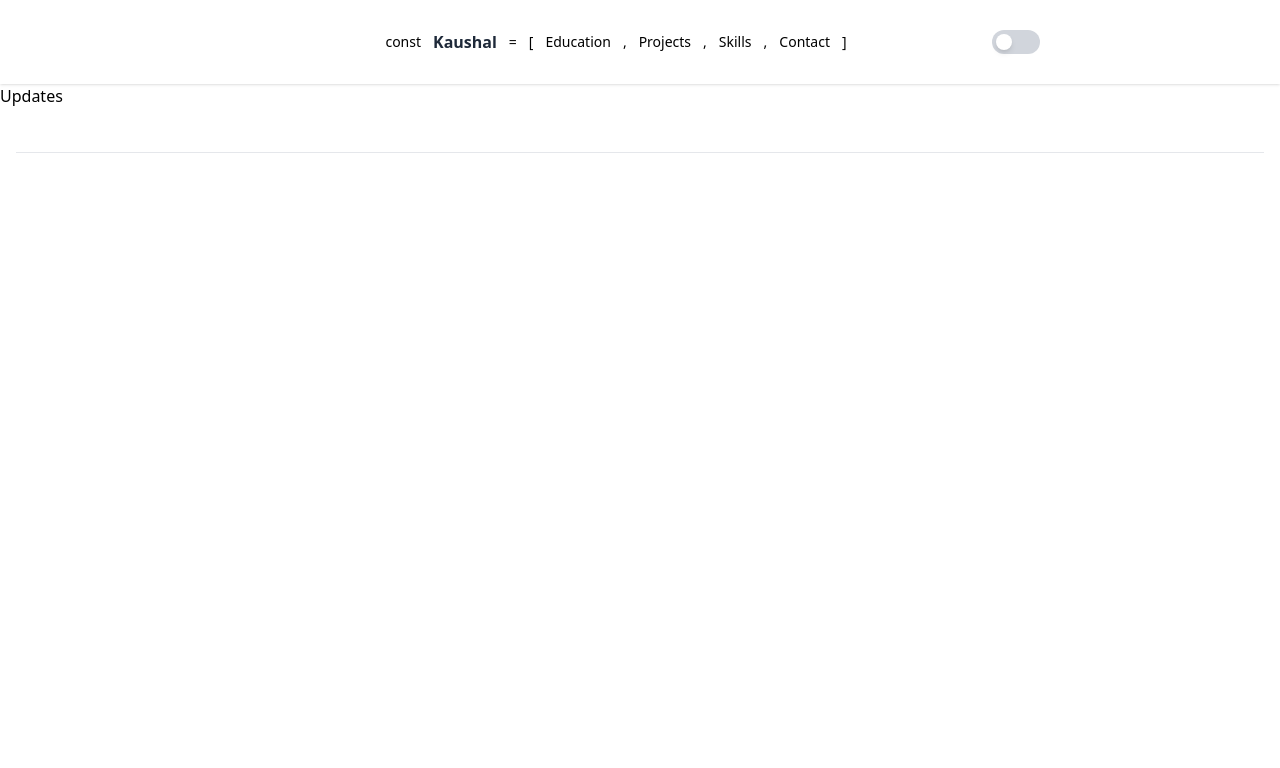
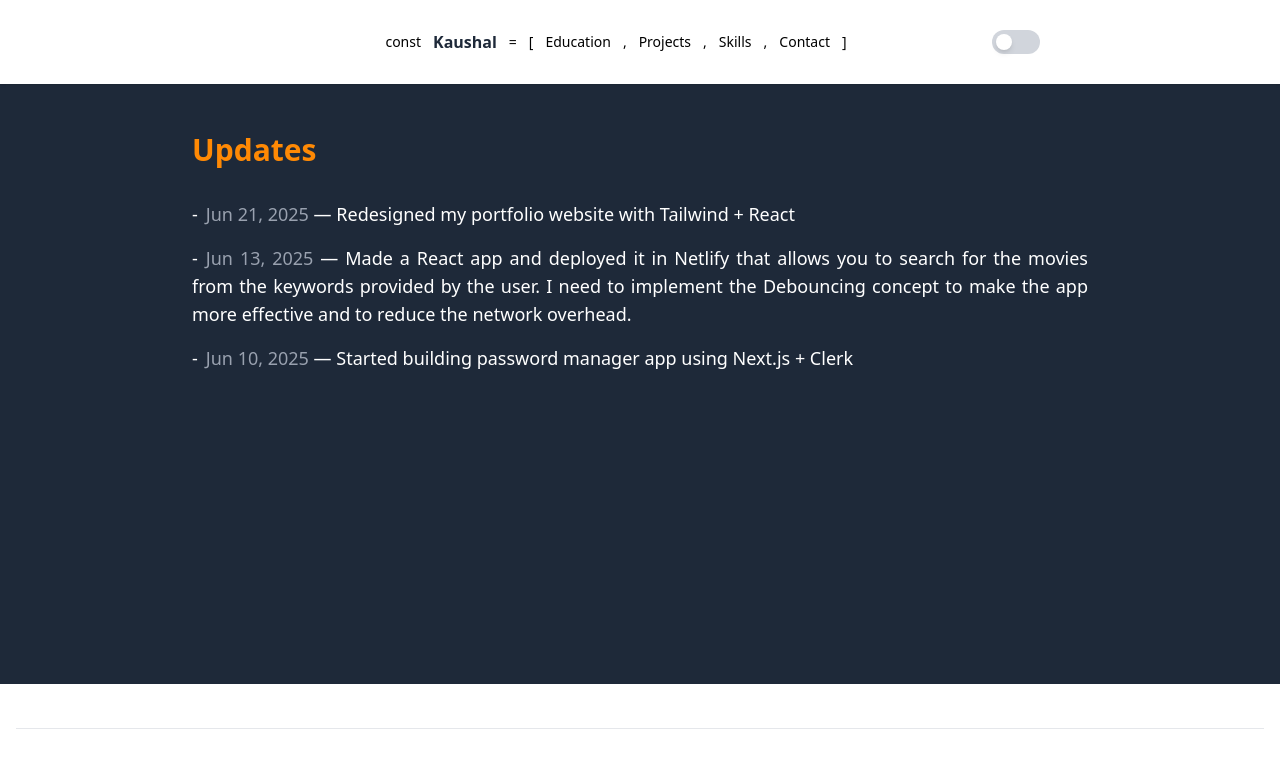
Before and after one commit to penguin-404/vite-portfolio, a React (Vite) app: page /updates in a window 1280 px wide. Shown: the top 768 px of the page. Built offline with nearby package versions, Linux system fonts and the light colour scheme.

Commit message:
Updates on the Update component

```diff
--- a/src/components/Updates.jsx
+++ b/src/components/Updates.jsx
@@ -1,9 +1,23 @@
-import React from 'react'
+export default function Updates() {
+  const updates = [
+    { date: 'Jun 21, 2025', text: 'Redesigned my portfolio website with Tailwind + React' },
+    { date: 'Jun 13, 2025', text: 'Made a React app and deployed it in Netlify that allows you to search for the movies from the keywords provided by the user. I need to implement the Debouncing concept to make the app more effective and to reduce the network overhead.' },
+    { date: 'Jun 10, 2025', text: 'Started building password manager app using Next.js + Clerk' },
+  ];
 
-const Updates = () => {
   return (
-    <div>Updates</div>
-  )
+    <div className="h-[75vh] bg-gray-800 text-white px-6 py-12">
+      <div className="max-w-4xl mx-auto">
+        <h1 className="text-3xl font-bold mb-8 text-orange-400 text-left">Updates</h1>
+
+        <ul className="space-y-4 text-lg text-justify">
+          {updates.map((update, idx) => (
+            <li key={idx} className="before:content-['-'] before:mr-2">
+              <span className="text-gray-400 font-medium">{update.date}</span> — {update.text}
+            </li>
+          ))}
+        </ul>
+      </div>
+    </div>
+  );
 }
-
-export default Updates
```
